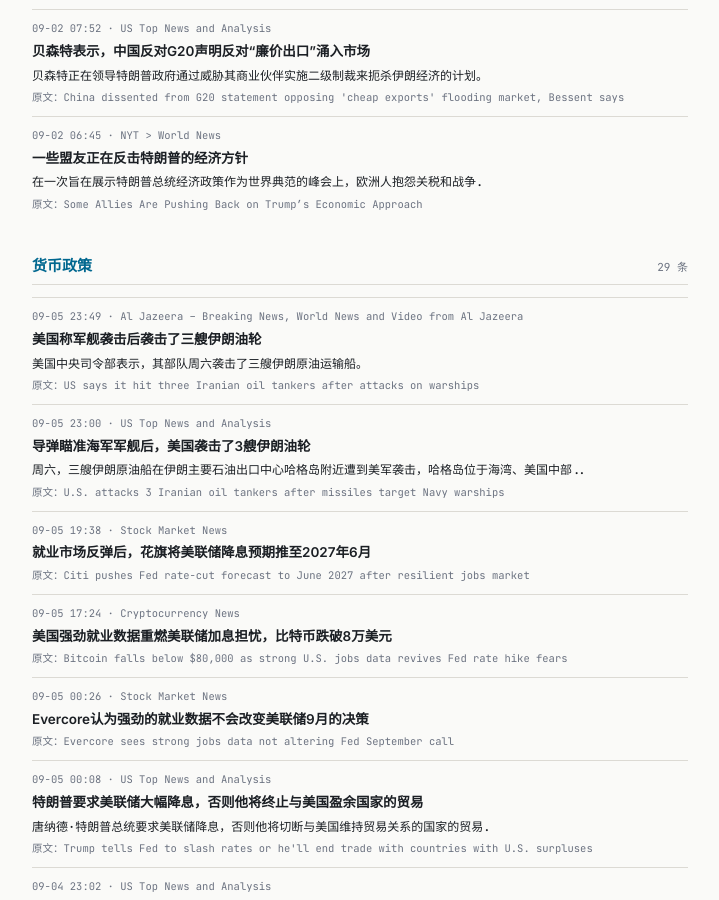
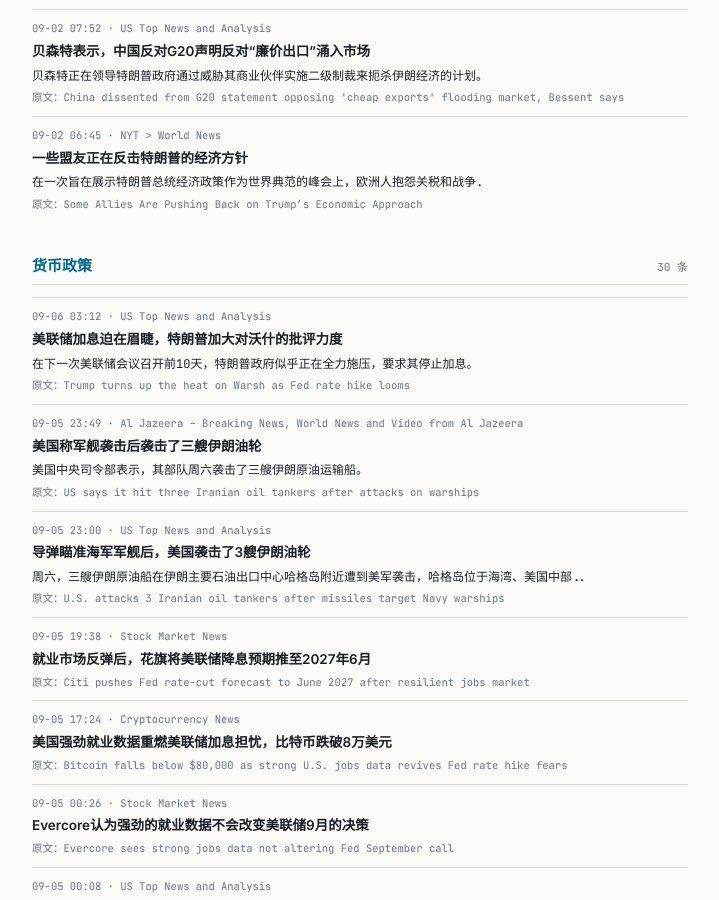
Before and after one commit to tang3super/tang3super.github.io, a Jekyll site: the page built from macro-trade/news-digest.md, in a window 1280 px wide and 900 px high, scrolled down 8637 px. Shown: the whole window, without its empty margins (280-999 px from the left). Built offline with Jekyll 4.4.1, drawn with Linux system fonts in a browser that asks for light colours; some of the changed text lies outside the part shown.

Commit message:
sync news-digest article

```diff
--- a/macro-trade/news-digest.md
+++ b/macro-trade/news-digest.md
@@ -5,7 +5,7 @@ title: 新闻监控
 date: '2026-09-06'
 summary: 2026年第36周监控
 week_label: 2026年第36周监控
-last_updated: 2026-09-06 01:32
+last_updated: 2026-09-06 03:22
 refresh_note: 每 5 分钟自动刷新
 topics:
 - name: 地缘政治
@@ -568,6 +568,13 @@ topics:
     summary_zh: 在一次旨在展示特朗普总统经济政策作为世界典范的峰会上，欧洲人抱怨关税和战争.
 - name: 货币政策
   items:
+  - title: Trump turns up the heat on Warsh as Fed rate hike looms
+    summary: Ten days ahead of the next Federal Reserve meeting, the Trump administration looks to be in a full-court press to halt a rate hike in its tr…
+    link: https://www.cnbc.com/2026/09/05/trump-warsh-fed-september-rate-hike.html
+    source: US Top News and Analysis
+    time: 09-06 03:12
+    title_zh: 美联储加息迫在眉睫，特朗普加大对沃什的批评力度
+    summary_zh: 在下一次美联储会议召开前10天，特朗普政府似乎正在全力施压，要求其停止加息。
   - title: US says it hit three Iranian oil tankers after attacks on warships
     summary: US Central Command says its forces struck three Iranian crude oil carriers on Saturday.
     link: https://www.aljazeera.com/video/newsfeed/2026/9/5/us-says-it-hit-three-iranian-oil-tankers-after-attacks-on-warships?traffic_source=rss
```
